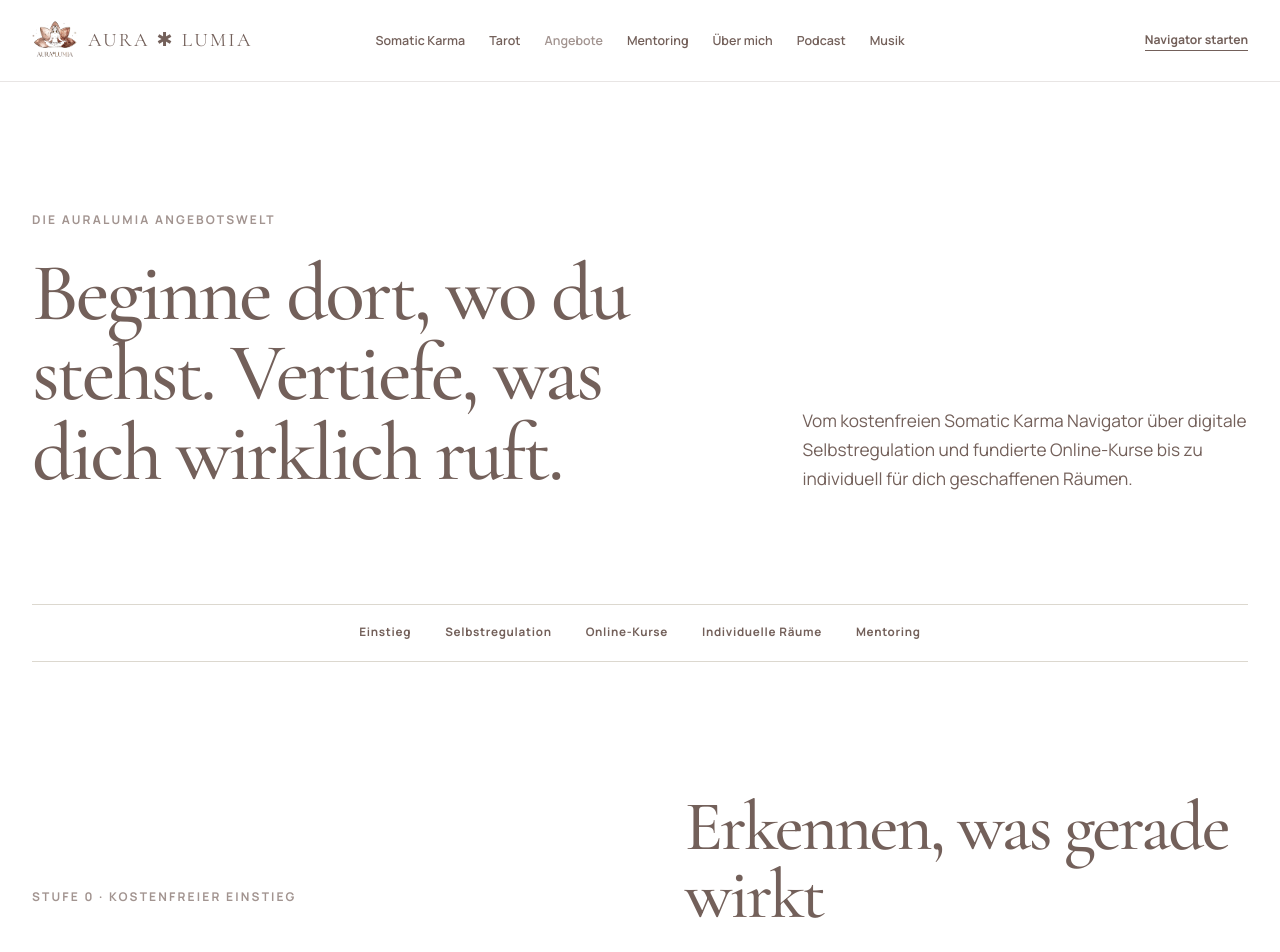
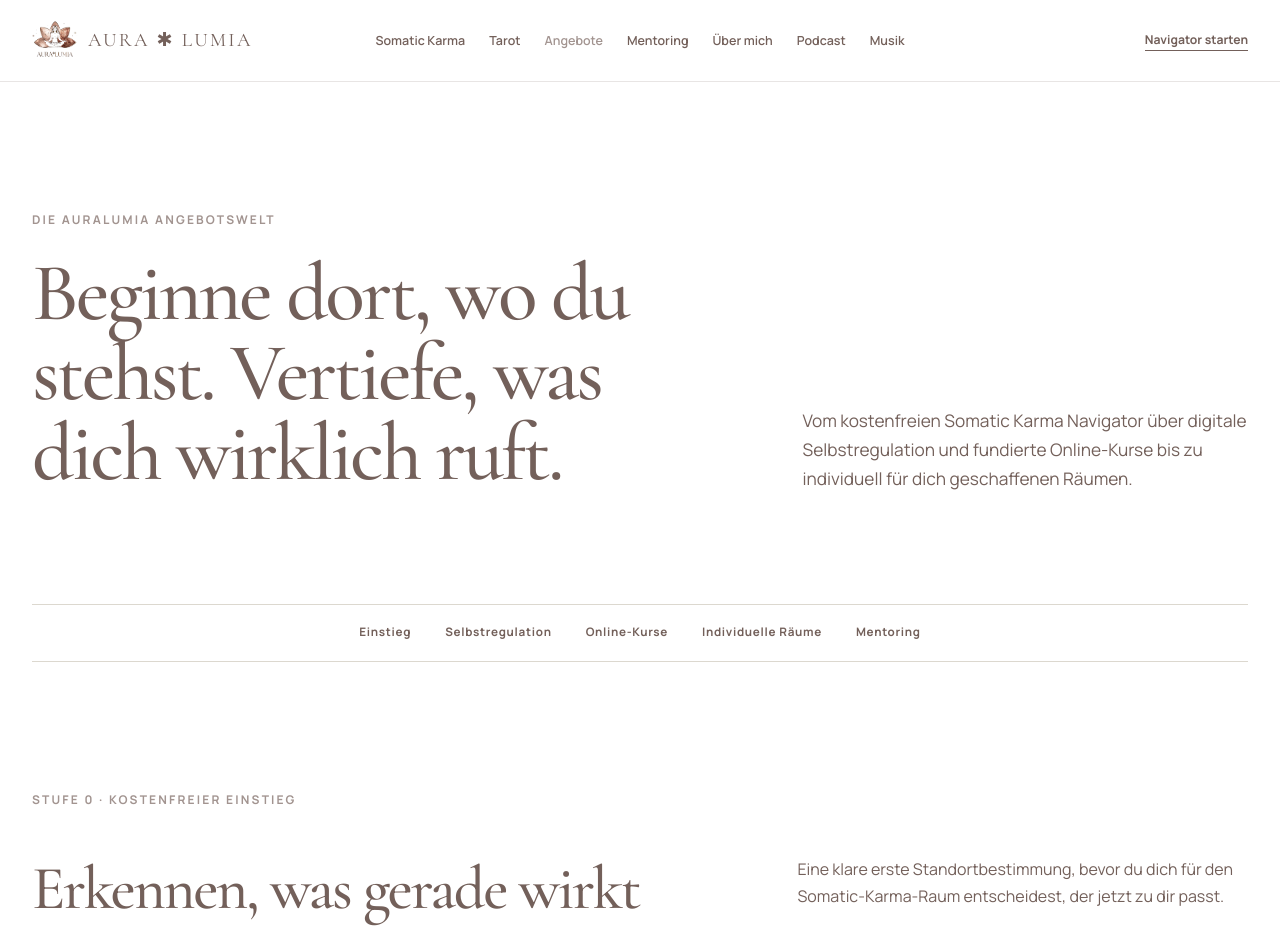
Before and after one commit to AuraLumiaTrix/auralumia-main-site, a Next.js app: page /angebote in a window 1280 px wide. Shown: the top 952 px of the page. Built offline with nearby package versions, Linux system fonts and the light colour scheme.

Commit message:
Refine desktop offer section headings

```diff
--- a/app/globals.css
+++ b/app/globals.css
@@ -150,6 +150,25 @@ p { margin:0; }
 .catalog-note { margin-top:auto; color:var(--gold); font-size:.72rem; font-weight:700; letter-spacing:.1em; text-transform:uppercase; }
 
 @media (min-width:1051px) {
+  .catalog-intro {
+    grid-template-columns:minmax(0,1.2fr) minmax(280px,.8fr);
+    grid-template-areas:
+      "kicker kicker"
+      "title intro";
+    gap:24px 7vw;
+    align-items:end;
+  }
+  .catalog-intro .eyebrow { grid-area:kicker; }
+  .catalog-intro h2 {
+    grid-area:title;
+    max-width:760px;
+    font-size:clamp(3.5rem,4.8vw,5rem);
+  }
+  .catalog-intro > p:last-child {
+    grid-area:intro;
+    max-width:460px;
+    padding-bottom:.55rem;
+  }
   .catalog-grid { gap:32px; }
   .catalog-card { grid-template-columns:1fr; min-height:0; }
   .catalog-image {
```
